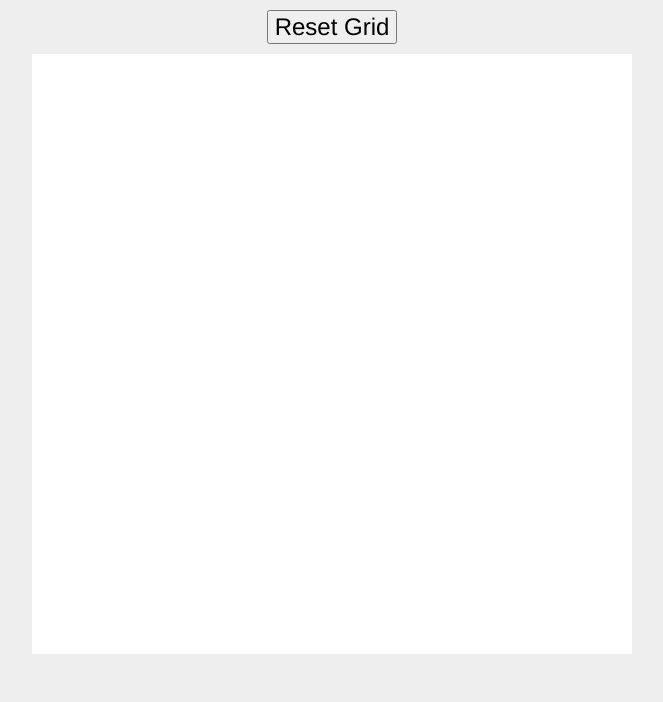
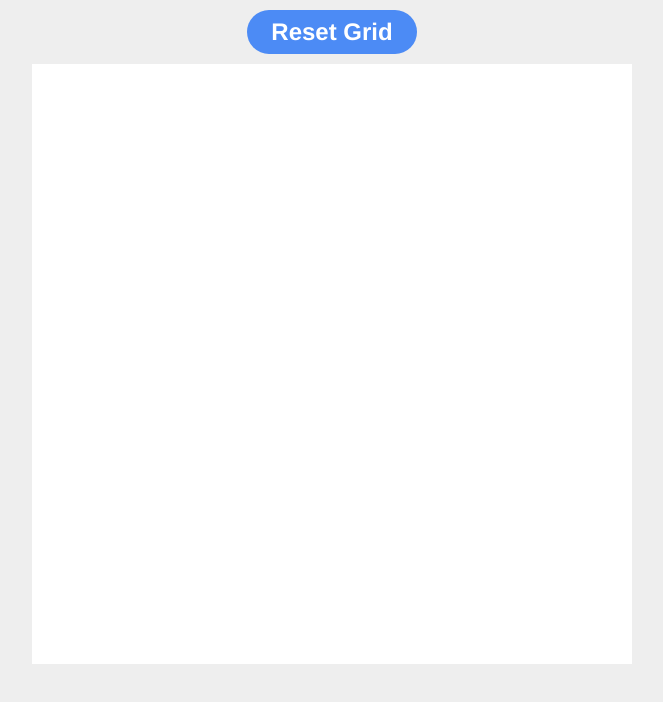
Before and after one commit to sprlm/etch-a-sketch, a plain HTML site: page index.html in a window 1280 px wide. Shown: the whole page, without its empty margins (308-971 px from the left). Drawn offline with Linux system fonts and the light colour scheme.

Commit message:
Add CSS styling to button

```diff
--- a/style.css
+++ b/style.css
@@ -12,9 +12,15 @@ body {
 }
 
 #reset-button {
+    background-color: #4C8BF5;
+    color: #fff;
     font-family: Helvetica, Arial, sans-serif;
     font-size: 24px;
+    font-weight: bold;
     margin: 10px;
+    padding: 8px 24px;
+    border: 0;
+    border-radius: 24px;
 }
 
 #container {
```
